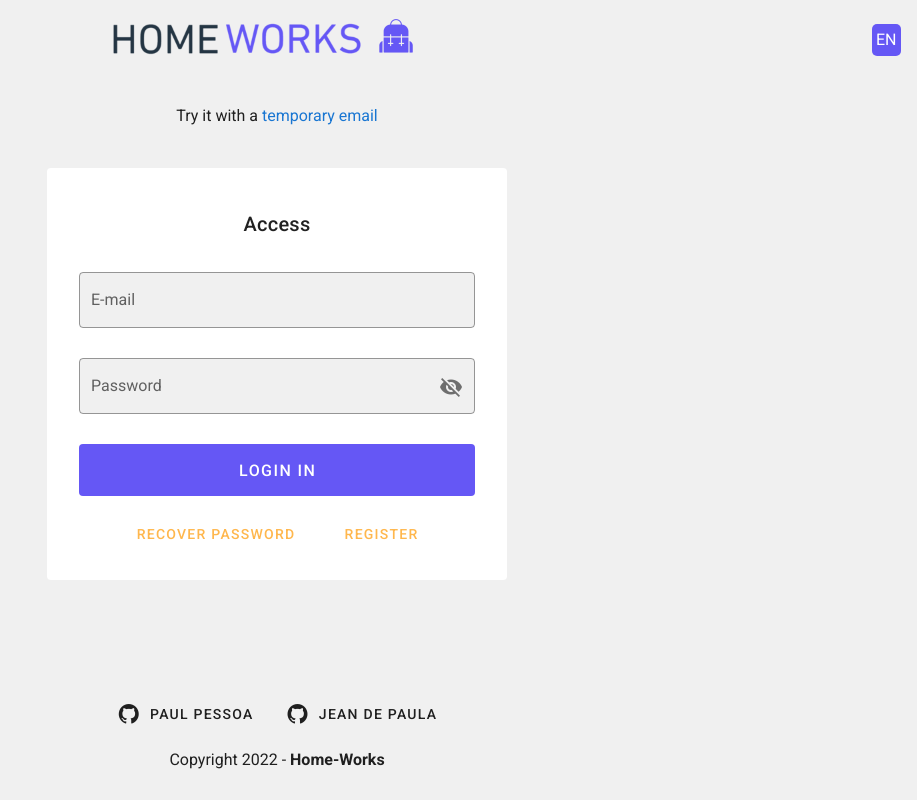
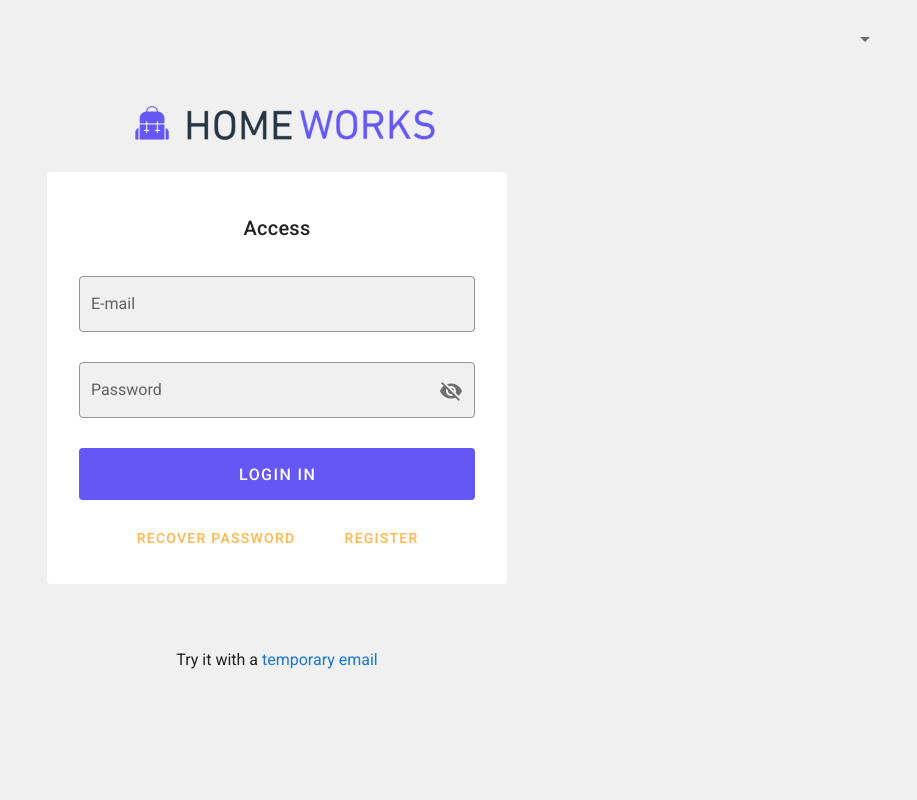
Before and after one commit to paulpessoa/Home-Works, a Vue app: page / in a window 1280 px wide. Shown: the whole page, without its empty margins (363-1280 px from the left). Built offline with nearby package versions, Linux system fonts and the light colour scheme.

Commit message:
trocando select comum por v-select

```diff
--- a/src/App.vue
+++ b/src/App.vue
@@ -2,11 +2,21 @@
   <v-app>
     <AppHeader />
     <v-main style="background: #f0f0f0">
-      <p class="text-center mt-10" v-if="!accessToken">{{$t('try_it_with_a')}}<a style="text-decoration:none"
-          href="https://www.mohmal.com/pt/" target="_blank" rel="noopener noreferrer">{{$t('temporary_email')}}</a></p>
+
+      <div class="text-center mt-10" v-if="!accessToken">
+        <a href="/" class="mr-4" style="text-decoration: none">
+          <img class="ml-4" width="36px" src="./assets/logo.png" alt="Home Works Logo" />
+        </a>
+        <a href="/" style="text-decoration: none">
+          <img width="250px" class="mt-1" src="./assets/homeworks-logo-text-bg.png" alt="Home Works Logo" />
+        </a>
+      </div>
+
       <router-view />
+      <p class="text-center mt-10" v-if="!accessToken">{{ $t('try_it_with_a') }}<a style="text-decoration:none"
+          href="https://www.mohmal.com/pt/" target="_blank" rel="noopener noreferrer">{{ $t('temporary_email') }}</a></p>
     </v-main>
-    <AppFooter />
+    <AppFooter v-if="accessToken" />
 
   </v-app>
 </template>
--- a/src/components/AppHeader.vue
+++ b/src/components/AppHeader.vue
@@ -1,48 +1,39 @@
 <template>
   <v-app-bar app color="#f0f0f0" elevation="0" class="mx-auto my-2" style="max-width: 1761px">
-    <a href="/" class="hidden-md-and-up" style="text-decoration: none">
-      <img class="ml-4" width="36px" src="../assets/logo.png" alt="Home Works Logo" />
-    </a>
-    <div class="d-flex align-center mx-auto">
-      <a href="/" class="hidden-sm-and-down" style="text-decoration: none">
+    <div class="d-flex align-center mx-auto" v-if="accessToken">
+      <a href="/" class="" style="text-decoration: none">
+        <img class="mr-4" width="36px" src="../assets/logo.png" alt="Home Works Logo" />
+      </a>
+      <a href="/" style="text-decoration: none">
         <img width="250px" class="mt-1" src="../assets/homeworks-logo-text-bg.png" alt="Home Works Logo" />
       </a>
-      <a href="/" class="hidden-sm-and-down" style="text-decoration: none">
-        <img class="ml-4" width="36px" src="../assets/logo.png" alt="Home Works Logo" />
-      </a>
+
     </div>
-    <v-spacer v-if="accessToken"></v-spacer>
+    <v-spacer></v-spacer>
 
-
-
-    <span class="mr-2" v-if="accessToken" href="#" text>
-      {{ $t("hi") }} {{ userName }}
-    </span>
+    <v-select style="max-width: 120px" offset v-model="LangSelected.lang_id" hide-selected hide-details
+      :items="LangList" item-text="name" item-value="id" rounded small-chips dense return-object single-line
+      @change="switchSelect()"></v-select>
 
     <v-menu v-if="accessToken" rounded offset-y>
       <template v-slot:activator="{ on, attrs }">
-        <v-btn class="mx-2" icon v-bind="attrs" v-on="on">
+        <v-btn icon v-bind="attrs" v-on="on">
           <v-icon>mdi-menu</v-icon>
         </v-btn>
       </template>
       <v-list>
+        <v-list-item v-if="accessToken">
+          {{ $t("hi") }} {{ userName }}
+        </v-list-item>
+
         <v-list-item to="/new-password">
-          {{ $t("change_password") }}</v-list-item>
+          {{ $t("change_password") }}
+        </v-list-item>
+
         <v-list-item @click="userLogout()"> {{ $t("logout") }}</v-list-item>
       </v-list>
     </v-menu>
-    <select style="
-        background: #6557f5;
-        padding: 4px;
-        border-radius: 5px;
-        border: none;
-        color: white;
-        cursor: pointer;
-      " v-model="lang" @change="switchSelect($event)">
-      <option value="pt">PT</option>
-      <option value="en" selected>EN</option>
-      <option value="es">ES</option>
-    </select>
+
     <v-snackbar color="green" v-model="snackbar">
       {{ msg }}
       <template v-slot:action="{ attrs }">
@@ -54,15 +45,23 @@
   </v-app-bar>
 </template>
 
-
 <script>
 import axios from "axios";
 const URL_LOGOUT = "https://homeworks-api.vercel.app/account/logout";
 const lang = localStorage.getItem("lang") || "en";
 
+const currentLangId = parseInt(localStorage.getItem("idLocale"))
 export default {
   name: "AppFooter",
   data: () => ({
+    id: null,
+    idLang: null,
+    LangSelected: { lang_id: currentLangId },
+    LangList: [
+      { id: 1, name: 'EN', idLang: 'en' },
+      { id: 2, name: 'ES', idLang: 'es' },
+      { id: 3, name: 'PT', idLang: 'pt' }
+    ],
     snackbar: null,
     lang: lang,
     msg: null,
@@ -105,14 +104,17 @@ export default {
               window.location.reload(),
               (this.loading = false)
             );
-            //this.msg = false;
+            this.msg = false;
             this.snackbar = false;
           }, 3000);
         });
     },
 
-    switchSelect(event) {
-      localStorage.setItem("lang", event.target.value);
+    switchSelect() {
+      localStorage.setItem("lang", this.LangSelected.lang_id.idLang);
+      localStorage.setItem("idLocale", this.LangSelected.lang_id.id);
+      console.log(this.LangSelected.lang_id.id)
+      console.log(currentLangId)
       console.log("idioma selecionado: ", localStorage.getItem("lang"));
       window.location.reload();
     },
--- a/src/components/tasks/TableActivities.vue
+++ b/src/components/tasks/TableActivities.vue
@@ -27,7 +27,7 @@
                         </v-col>
                         <v-col cols="12" sm="6" md="4" lg="3">
                             <v-select outlined dense hide-details v-model="editedItem.subjects" clearable
-                                :items="subjectList"  item-text="_id" item-value="_id" :label="$t('select_subject')">
+                                :items="subjectList"  item-text="id" item-value="id" :label="$t('select_subject')">
                                 <template v-slot:no-data>
                                     <v-list-item> Cadastre uma disciplina </v-list-item>
                                 </template>
@@ -82,7 +82,7 @@
                                         </v-col>
                                         <v-col cols="12" sm="6" md="4" lg="4">
                                             <v-select outlined dense hide-details v-model="editedItem.subjects"
-                                                :items="subjectList" :value="_id" item-text="name" :label="$t('subjects')">
+                                                :items="subjectList" :value="id" item-text="name" :label="$t('subjects')">
                                             </v-select>
                                         </v-col>
                                         <v-col cols="12" sm="6" md="4" lg="2">
@@ -161,8 +161,9 @@ import SubjectRegister from "./SubjectRegister.vue";
 export default {
     name: "TableTask",
     data: () => ({
+        msg: null,
         snackbar: null,
-        _id: null,
+        id: null,
         items: 2,
         statusTask: null,
         currentDate: new Date().toLocaleDateString("en-CA"),
```
